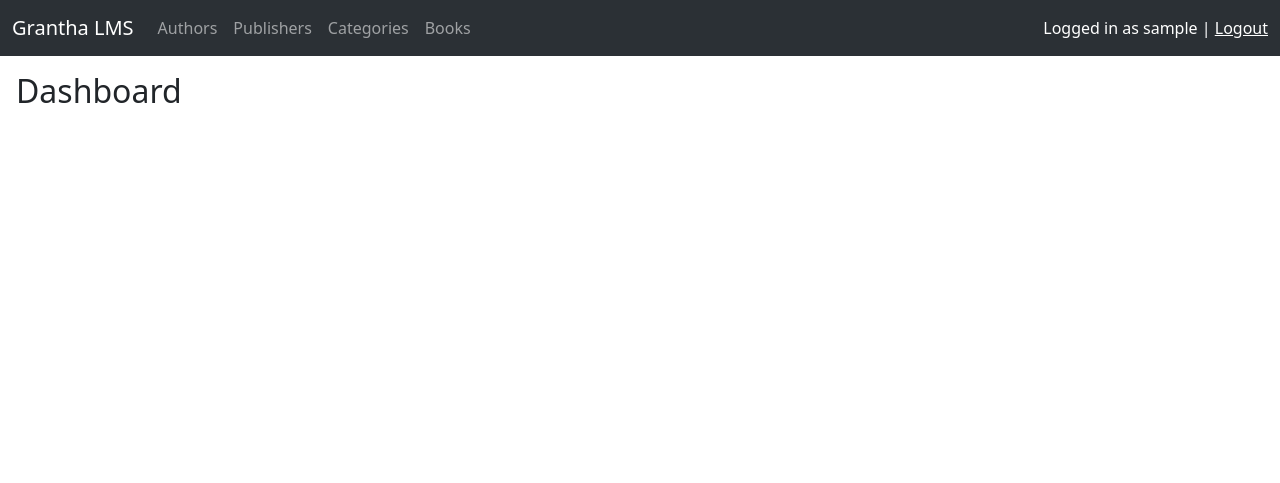
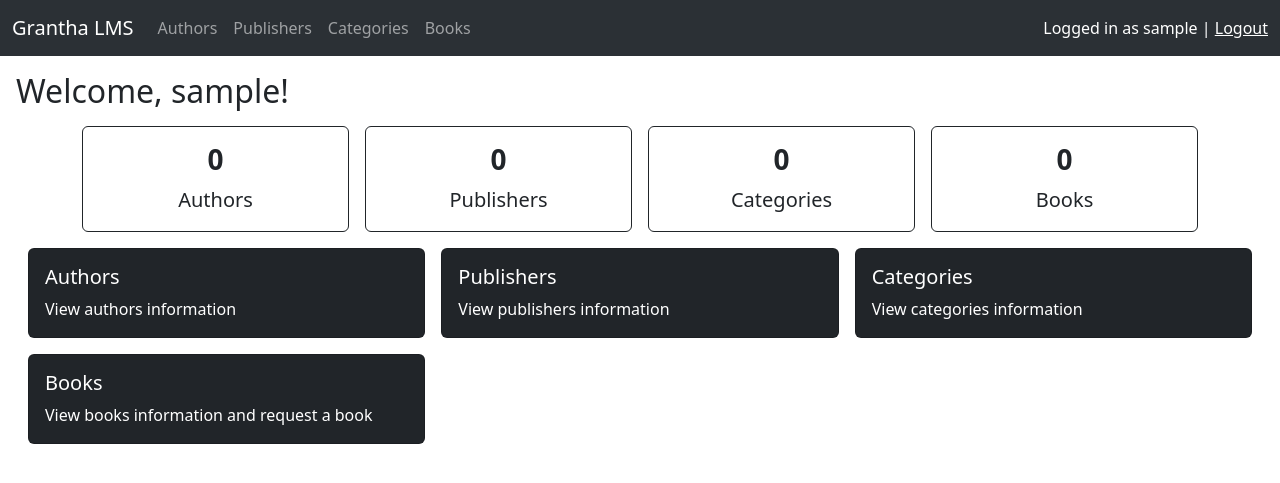
Before and after one commit to padamupreti/grantha-lms, a Django app: page / in a window 1280 px wide. Shown: the top 483 px of the page. Run offline with Django 4.2, Linux system fonts and the light colour scheme; the visitor is signed in with stand-in values (Sample User, id 1); data that the repository does not hold is empty; some libraries are stand-ins or nearby versions.

Commit message:
Added librarian and member dashboards

```diff
--- a/dashboard/templates/dashboard/home.html
+++ b/dashboard/templates/dashboard/home.html
@@ -1,6 +1,10 @@
 {% extends 'base.html' %} {% block content %}
-<div class="ms-3">
-    <h2 class="my-3">Dashboard</h2>
-    <!-- TODO add additional stuff (cards with icons and links) -->
+<div class="mx-3">
+    <h2 class="my-3">Welcome, {{ request.user }}!</h2>
+    {% if request.user.is_librarian %}
+        {% include 'dashboard/librarian_home.html' with books=books issues=issues book_requests=book_requests %}
+    {% else %}
+        {% include 'dashboard/member_home.html' with books=books authors=authors publishers=publishers categories=categories %}
+    {% endif %}
 </div>
 {% endblock %}
--- /dev/null
+++ b/dashboard/templates/dashboard/member_home.html
@@ -0,0 +1,104 @@
+<div class="container mb-3">
+    <div
+        class="row row-cols-1 row-cols-sm-2 row-cols-md-4 justify-content-center g-3"
+    >
+        <div class="col">
+            <div class="card border-dark h-100">
+                <div class="card-body text-center">
+                    <h5 class="card-title fs-3 fw-bold">{{ authors }}</h5>
+                    <div class="card-text fs-5">Authors</div>
+                </div>
+            </div>
+        </div>
+        <div class="col">
+            <div class="card border-dark h-100">
+                <div class="card-body text-center">
+                    <h5 class="card-title fs-3 fw-bold">{{ publishers }}</h5>
+                    <div class="card-text fs-5">Publishers</div>
+                </div>
+            </div>
+        </div>
+        <div class="col">
+            <div class="card border-dark h-100">
+                <div class="card-body text-center">
+                    <h5 class="card-title fs-3 fw-bold">{{ categories }}</h5>
+                    <div class="card-text fs-5">Categories</div>
+                </div>
+            </div>
+        </div>
+        <div class="col">
+            <div class="card border-dark h-100">
+                <div class="card-body text-center">
+                    <h5 class="card-title fs-3 fw-bold">{{ books }}</h5>
+                    <div class="card-text fs-5">Books</div>
+                </div>
+            </div>
+        </div>
+    </div>
+</div>
+<div class="container-fluid">
+    <div class="row row-cols-1 row-cols-md-2 row-cols-lg-3 g-3">
+        <div class="col">
+            <div class="card text-bg-dark h-100">
+                <a
+                    href="{% url 'dashboard:list-authors' %}"
+                    class="card-body link-underline link-underline-opacity-0"
+                >
+                    <h5 class="card-title">
+                        <i class="fa fa-eye"></i> Authors
+                    </h5>
+                    <div class="card-text">
+                        View authors information
+                        <i class="fa fa-arrow-right"></i>
+                    </div>
+                </a>
+            </div>
+        </div>
+        <div class="col">
+            <div class="card text-bg-dark h-100">
+                <a
+                    href="{% url 'dashboard:list-publishers' %}"
+                    class="card-body link-underline link-underline-opacity-0"
+                >
+                    <h5 class="card-title">
+                        <i class="fa fa-eye"></i> Publishers
+                    </h5>
+                    <div class="card-text">
+                        View publishers information
+                        <i class="fa fa-arrow-right"></i>
+                    </div>
+                </a>
+            </div>
+        </div>
+        <div class="col">
+            <div class="card text-bg-dark h-100">
+                <a
+                    href="{% url 'dashboard:list-categories' %}"
+                    class="card-body link-underline link-underline-opacity-0"
+                >
+                    <h5 class="card-title">
+                        <i class="fa fa-eye"></i> Categories
+                    </h5>
+                    <div class="card-text">
+                        View categories information
+                        <i class="fa fa-arrow-right"></i>
+                    </div>
+                </a>
+            </div>
+        </div>
+        <div class="col">
+            <div class="card text-bg-dark h-100">
+                <a
+                    href="{% url 'dashboard:list-books' %}"
+                    class="card-body link-underline link-underline-opacity-0"
+                >
+                    <h5 class="card-title"><i class="fa fa-eye"></i> Books</h5>
+                    <div class="card-text">
+                        View books information and request a book
+                        <i class="fa fa-arrow-right"></i>
+                    </div>
+                </a>
+            </div>
+        </div>
+    </div>
+</div>
--- a/dashboard/views/general.py
+++ b/dashboard/views/general.py
@@ -3,10 +3,26 @@ from django.contrib.auth.mixins import UserPassesTestMixin
 from django.views import View
 from django.contrib.auth.decorators import login_required
 
+from ..models import Author, Publisher, Category, Book, Issue, Request
+
 
 @login_required(login_url='authentication:login-or-register')
 def home(request):
-    return render(request, 'dashboard/home.html', {})
+    books = Book.objects.count()
+    if request.user.is_librarian:
+        context = {
+            'books': books,
+            'issues': Issue.objects.count(),
+            'book_requests': Request.objects.filter(is_fulfilled=False).count()
+        }
+    else:
+        context = {
+            'books': books,
+            'authors': Author.objects.count(),
+            'publishers': Publisher.objects.count(),
+            'categories': Category.objects.count()
+        }
+    return render(request, 'dashboard/home.html', context)
 
 
 class LibrarianView(UserPassesTestMixin, View):
```
Also changed, not shown: dashboard/templates/dashboard/librarian_home.html (added, +147 -0 lines).
